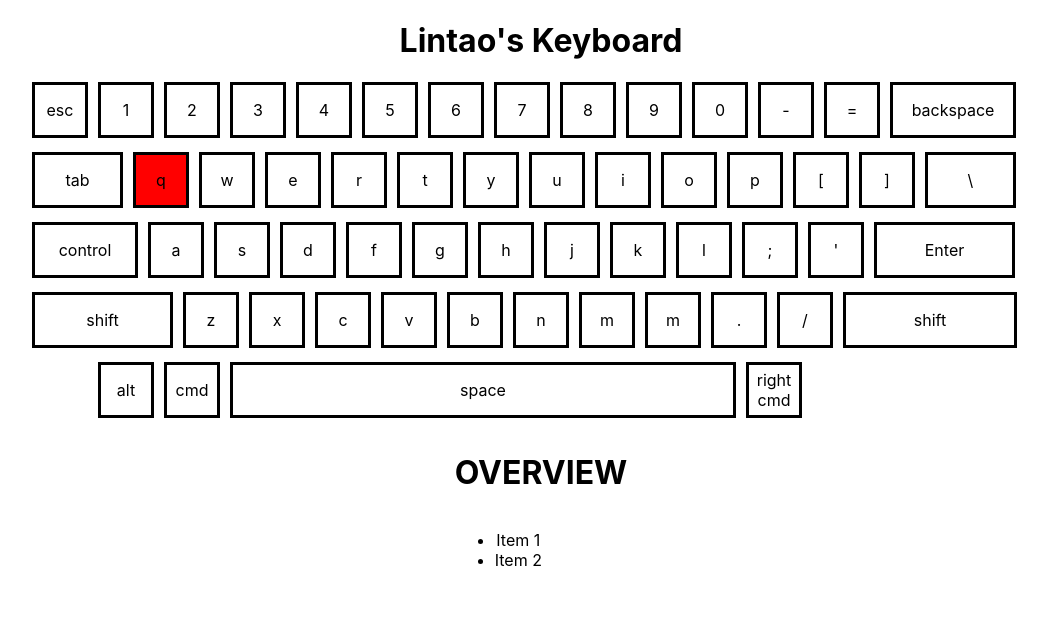
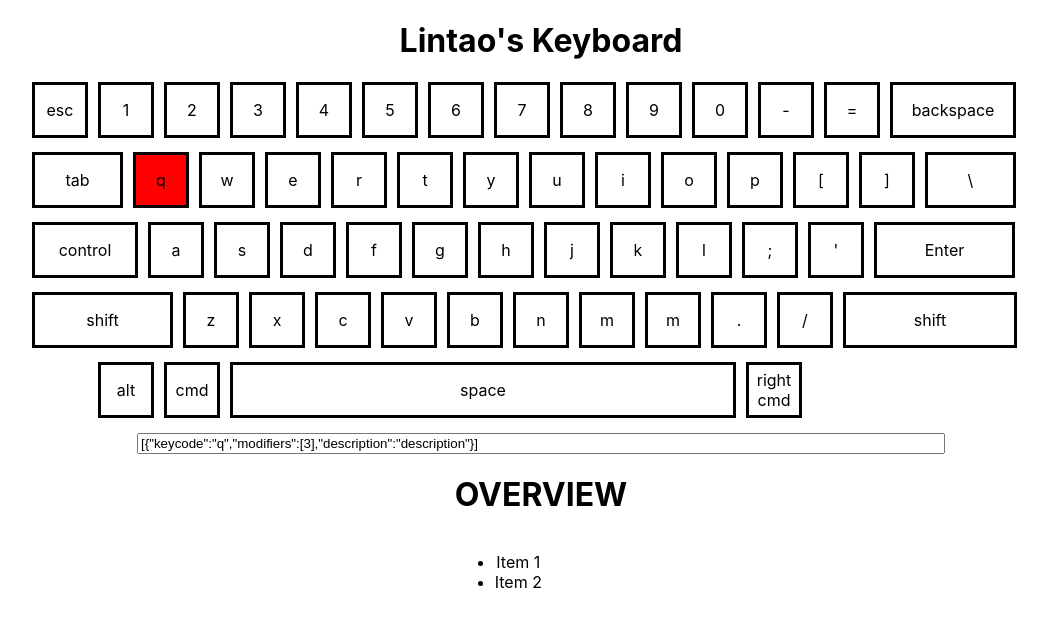
Before and after one commit to LintaoAmons/Keyboard, a React (Create React App) app: page / in a window 1280 px wide. Shown: the top 626 px of the page, without its empty margins (99-1147 px from the left). Built offline with nearby package versions, Linux system fonts and the light colour scheme.

Commit message:
ConfigSetter

```diff
--- a/src/App.tsx
+++ b/src/App.tsx
@@ -19,7 +19,7 @@ function App() {
         <div className="App">
             <h1>Lintao's Keyboard</h1>
             <Keyboard config={config}/>
-            {/*<ConfigSetter config={config} setConfig={setConfig}/>*/}
+            <ConfigSetter setConfig={setConfig}/>
             <KeyMapOverview/>
         </div>
     );
--- a/src/core/ConfigSetter.tsx
+++ b/src/core/ConfigSetter.tsx
@@ -1,12 +1,9 @@
 import {KeyMapConfig, KeyMapItem} from "./CoreTypes";
-import React, {Dispatch, SetStateAction, useState} from "react";
+import React, {Dispatch, SetStateAction} from "react";
 import styles from "./Keyboard.module.scss";
-import {Simulate} from "react-dom/test-utils";
-import contextMenu = Simulate.contextMenu;
 import {initState} from "../App";
 
 interface ConfigSetterProps {
-    config: KeyMapConfig,
     setConfig: Dispatch<SetStateAction<KeyMapConfig>>,
 }
 
@@ -17,11 +14,8 @@ const ConfigSetter: React.FC<ConfigSetterProps> = props => {
         initList.push(value)
     }
 
-    const [keyMapItemList, setKeyMapItemList] = useState<KeyMapItem[]>(initList)
-
     const handleChange = (e: any) => {
         const configList = JSON.parse(e.target.value) as Array<KeyMapItem>
-        setKeyMapItemList(configList)
         const newConfig = new Map<String, KeyMapItem>()
         for (let keyMapItem of configList) {
             newConfig.set(keyMapItem.keycode, keyMapItem)
@@ -29,12 +23,13 @@ const ConfigSetter: React.FC<ConfigSetterProps> = props => {
         props.setConfig(newConfig)
     }
 
-    return (<div>
-        <input className={styles.config}
-               type="text" name="config" id="config"
-               defaultValue={JSON.stringify(keyMapItemList)}
-               onBlur={handleChange}/>
-    </div>)
+    return (
+        <div>
+            <input className={styles.config}
+                   type="text" name="config" id="config"
+                   defaultValue={JSON.stringify(initList)}
+                   onBlur={handleChange}/>
+        </div>)
 }
 
 export {ConfigSetter};
```
